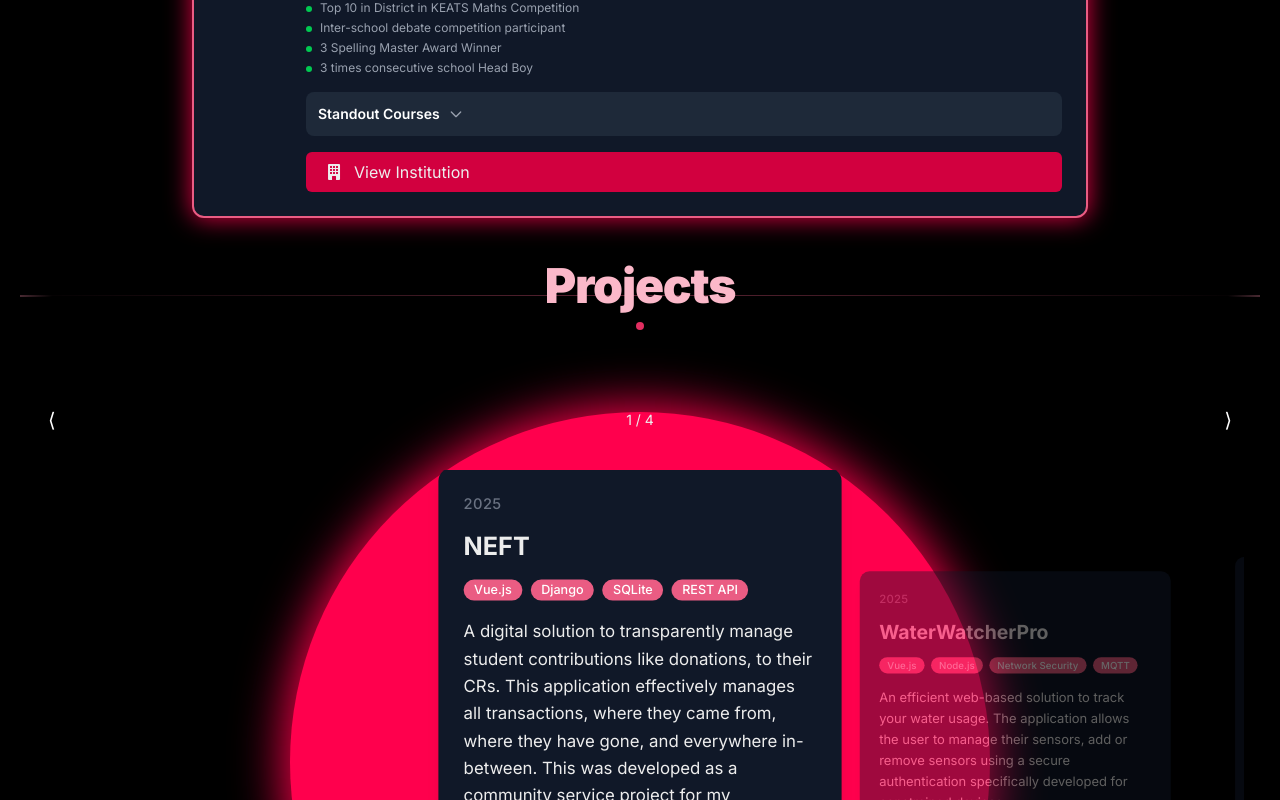
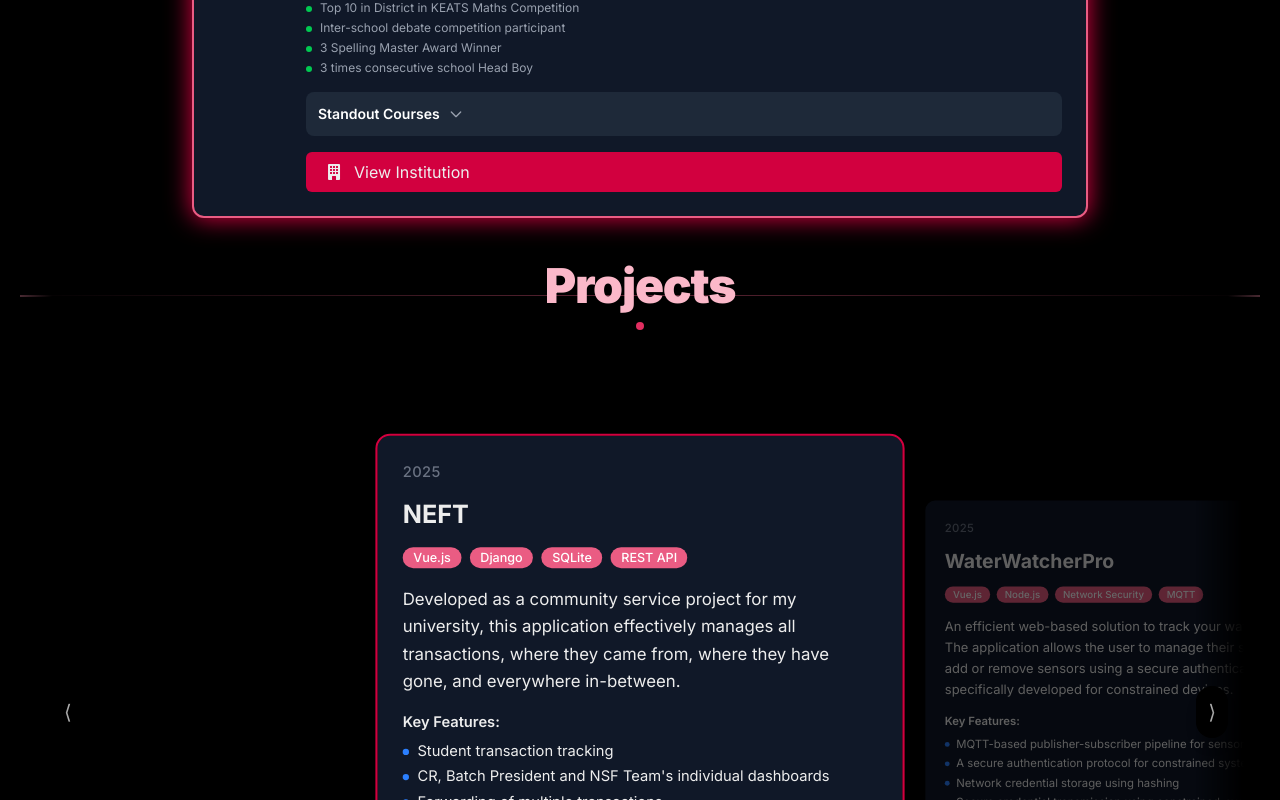
Before and after one commit to TaimoorIkram/portfolio, a Next.js app: page / in a window 1280 px wide. Shown: the part 2000-2800 px from the top of the page. Built offline with nearby package versions, Linux system fonts and the light colour scheme.

Commit message:
update: improve project scroll interactions and implement resume download option and certificate view button

```diff
--- a/src/app/page.tsx
+++ b/src/app/page.tsx
@@ -200,7 +200,7 @@ export default function Home() {
       year: '2025',
       title: 'NEFT',
       skills: ['Vue.js', 'Django', 'SQLite', 'REST API'],
-      details: 'A digital solution to transparently manage student contributions like donations, to their CRs. This application effectively manages all transactions, where they came from, where they have gone, and everywhere in-between. This was developed as a community service project for my university.',
+      details: 'Developed as a community service project for my university, this application effectively manages all transactions, where they came from, where they have gone, and everywhere in-between.',
       features: [
         'Student transaction tracking',
         'CR, Batch President and NSF Team\'s individual dashboards',
@@ -547,9 +547,6 @@ export default function Home() {
           <AnimatedSectionHeader title="Projects" />
         </ScrollFadeIn>
         <div className="flex flex-col items-center">
-          <div className="items-center flex flex-row inset-x-0 h-full absolute justify-center">
-            <div className="shadow-[0_0_50px_5px_#D2003F] brightness-110 saturate-150 rounded-full bg-crimson-500 relative w-[700px] h-[700px]"></div>
-          </div>
           <ScrollFadeIn>
             <ProjectCarousel
               projects={projects}
--- a/src/components/CertificateCard.tsx
+++ b/src/components/CertificateCard.tsx
@@ -1,5 +1,6 @@
 import React from 'react';
 import GenericActionButton from './GenericActionButton';
+import Link from 'next/link';
 
 interface CertificateCardProps {
     year: string;
@@ -59,12 +60,12 @@ const CertificateCard: React.FC<CertificateCardProps> = ({
                 </div>
 
                 {/* View Button */}
-                <div>
+                <Link href={certificateUrl}>
                     <GenericActionButton
                         label="View Certificate"
                         icon="award-fill"
                     />
-                </div>
+                </Link>
             </div>
         </div>
     );
--- a/src/components/Footer.tsx
+++ b/src/components/Footer.tsx
@@ -11,7 +11,7 @@ export default function Footer() {
   return (
     <div className='flex flex-col items-center gap-6 p-5'>
       <div className='w-full flex flex-col gap-5 justify-between items-center'>
-        <p className='text-xl font-bold'>Life's like a game.</p>
+        <p className='text-xl font-bold'>Life&apos;s like a game.</p>
         <div className='flex flex-row gap-3'>
           <Link href={profileLinks.linkedin}>
             <i className="bi bi-linkedin hover:text-gray-500 text-2xl"></i>
--- a/src/components/Navbar.tsx
+++ b/src/components/Navbar.tsx
@@ -5,6 +5,7 @@ import GenericButton from './GenericButton';
 import GenericActionButton from './GenericActionButton';
 import FullScreenDropdown from './FullScreenDropdown';
 import { useSectionRefs } from '@/contexts/SectionRefsContext';
+import Link from 'next/link';
 
 export default function Navbar() {
     const [isSticky, setIsSticky] = useState(false);
@@ -52,12 +53,17 @@ export default function Navbar() {
         { onClick: () => scrollToSection(certificatesRef), label: "Certificates" },
         { onClick: () => scrollToSection(experienceRef), label: "Experience" },
         { onClick: () => scrollToSection(interestsRef), label: "Other Interests" },
-        { special: true, icon: "download", label: "Download CV" },
+        { special: true, download: "/docs/TaimoorIkram_Resume_Test.pdf", icon: "download", label: "Download CV" },
     ];
 
     const actionButtons = [<div key={-1}></div>]
     actionButtons.push(...actions.map((action, idx) => {
-        if (action.special) return <GenericActionButton key={idx} icon={action.icon} label={action.label} />
+        if (action.special) {
+            if (action.download) return <Link key={idx} download={true} href={action.download}>
+                <GenericActionButton icon={action.icon} label={action.label} />
+            </Link>
+            else return <></>
+        }
         else return <GenericButton key={idx} onClick={action.onClick} label={action.label} sectionIndex={idx+1} currentSectionIndex={currentRef} />
     }));
 
--- a/src/components/ProjectCard.tsx
+++ b/src/components/ProjectCard.tsx
@@ -36,15 +36,15 @@ const ProjectCard: React.FC<ProjectCardProps> = ({
   return (
     <div
       className={`
-        relative bg-gray-900 rounded-xl shadow-lg transition-all duration-500 ease-in-out cursor-pointer
+        relative bg-gray-900 rounded-xl shadow-lg transition-all duration-500 ease-in-out cursor-pointer outline-crimson-500
         ${isActive
-          ? 'opacity-100 scale-100 z-10'
-          : 'opacity-40 scale-90 z-0'
+          ? 'opacity-100 scale-100 z-10 outline-2'
+          : 'opacity-40 scale-90 z-0 outline-0'
         }
         ${isVisible ? 'translate-x-0' : 'translate-x-full'}
         hover:shadow-xl
-        w-full max-w-md mx-auto
-        md:w-80 lg:w-96
+        w-full mx-auto
+        md:w-80 lg:w-[500px]
       `}
       onClick={onClick}
     >
--- a/src/components/ProjectCarousel.tsx
+++ b/src/components/ProjectCarousel.tsx
@@ -5,6 +5,8 @@ import React, { useState, useEffect, useRef } from 'react';
 import { Canvas, useFrame } from '@react-three/fiber';
 import { Html } from '@react-three/drei';
 import ProjectCard from './ProjectCard';
+
+const CARD_SPACING = 6.5;
 
 interface Project {
   year: string;
@@ -39,7 +41,7 @@ const ProjectScene: React.FC<{
       progress.current = currentIndex;
       setAnimating(false);
     }
-    groupRef.current.position.x = -progress.current * 5; // Increased spacing
+    groupRef.current.position.x = -progress.current * CARD_SPACING; // Increased spacing
   });
 
   return (
@@ -47,15 +49,15 @@ const ProjectScene: React.FC<{
       {projects.map((project, i) => (
         <Html
           key={i}
-          position={[i * 5, 0, 0]} // Adjusted spacing
+          position={[i * CARD_SPACING, 0, 0]} // Adjusted spacing
           center
           zIndexRange={[0, 0]}
         >
           <div
             onClick={() => onClick(i)}
-            className={`transition-all duration-500 ease-in-out transform
+            className={`transition-all duration-500 ease-in-out transform mx-auto
               ${i === currentIndex ? 'scale-105 opacity-100 z-10' : 'scale-90 opacity-100 z-0'}
-              w-[320px] md:w-[384px]`}
+              w-[320px] md:w-auto`}
           >
             <ProjectCard
               project={project}
@@ -103,9 +105,65 @@ const ProjectCarousel: React.FC<ProjectCarouselProps> = ({ projects }) => {
     return () => window.removeEventListener('keydown', handleKeyDown);
   }, [isAnimating]);
 
+  useEffect(() => {
+    let throttleTimeout: ReturnType<typeof setTimeout> | null = null;
+
+    const handleWheel = (e: WheelEvent) => {
+      if (throttleTimeout || isAnimating) return;
+
+      // Only handle horizontal scroll
+      if (Math.abs(e.deltaX) > Math.abs(e.deltaY)) {
+        if (e.deltaX > 20) nextProject();
+        else if (e.deltaX < -20) prevProject();
+
+        // Throttle for 500ms to avoid rapid scrolls
+        throttleTimeout = setTimeout(() => {
+          throttleTimeout = null;
+        }, 500);
+      }
+    };
+
+    window.addEventListener('wheel', handleWheel, { passive: true });
+    return () => {
+      window.removeEventListener('wheel', handleWheel);
+      if (throttleTimeout) clearTimeout(throttleTimeout);
+    };
+  }, [isAnimating]);
+
+  useEffect(() => {
+    let startX: number | null = null;
+
+    const handleTouchStart = (e: TouchEvent) => {
+      startX = e.touches[0].clientX;
+    };
+
+    const handleTouchEnd = (e: TouchEvent) => {
+      if (startX === null) return;
+      const endX = e.changedTouches[0].clientX;
+      const deltaX = endX - startX;
+
+      if (Math.abs(deltaX) > 50 && !isAnimating) {
+        if (deltaX > 0) prevProject(); // Swipe right → prev
+        else nextProject();           // Swipe left → next
+      }
+
+      startX = null;
+    };
+
+    window.addEventListener('touchstart', handleTouchStart, { passive: true });
+    window.addEventListener('touchend', handleTouchEnd, { passive: true });
+
+    return () => {
+      window.removeEventListener('touchstart', handleTouchStart);
+      window.removeEventListener('touchend', handleTouchEnd);
+    };
+  }, [isAnimating]);
+
   return (
-    <div className="relative w-full max-w-7xl mx-auto px-4 py-8">
-      <div className="flex justify-between items-center mb-6">
+    <div className="relative w-full max-w-7xl mx-auto px-4">
+
+      <div className="w-full h-[700px] relative">
+        <div className="hidden md:flex justify-between items-center absolute top-1/2 left-0 right-0 px-4 z-10 -translate-y-1/2">
           <button
             onClick={prevProject}
             disabled={isAnimating}
@@ -113,9 +171,7 @@ const ProjectCarousel: React.FC<ProjectCarouselProps> = ({ projects }) => {
           >
             <span className="text-xl">⟨</span>
           </button>
-        <div className="text-sm">
-          {currentIndex + 1} / {projects.length}
-        </div>
+
           <button
             onClick={nextProject}
             disabled={isAnimating}
@@ -124,8 +180,13 @@ const ProjectCarousel: React.FC<ProjectCarouselProps> = ({ projects }) => {
             <span className="text-xl">⟩</span>
           </button>
         </div>
+        <div className="w-full h-[700px] relative">
+          {/* Left fade */}
+          <div className="hidden md:block absolute top-0 left-0 h-full w-12 bg-gradient-to-r from-black to-transparent pointer-events-none z-20" />
 
-      <div className="w-full h-[700px] relative">
+          {/* Right fade */}
+          <div className="hidden md:block absolute top-0 right-0 h-full w-12 bg-gradient-to-l from-black to-transparent pointer-events-none z-20" />
+
           <Canvas camera={{ position: [0, 0, 10], fov: 50 }}>
             <ambientLight />
             <ProjectScene
@@ -137,14 +198,14 @@ const ProjectCarousel: React.FC<ProjectCarouselProps> = ({ projects }) => {
             />
           </Canvas>
         </div>
+      </div>
 
       <div className="flex justify-center mt-6 gap-2">
         {projects.map((_, index) => (
           <button
             key={index}
             onClick={() => goToProject(index)}
-            className={`w-2 h-2 rounded-full transition-all duration-200 ${
-              index === currentIndex ? 'bg-blue-500 w-8' : 'bg-gray-300 hover:bg-gray-400'
+            className={`w-2 h-2 rounded-full transition-all duration-200 ${index === currentIndex ? 'bg-blue-500 w-8' : 'bg-gray-300 hover:bg-gray-400'
               }`}
             aria-label={`Go to project ${index + 1}`}
           />
```
Also changed, not shown: 1 other file (tests, documents, lock files or other folders). Lines whose indentation alone changed are shown as unchanged.
